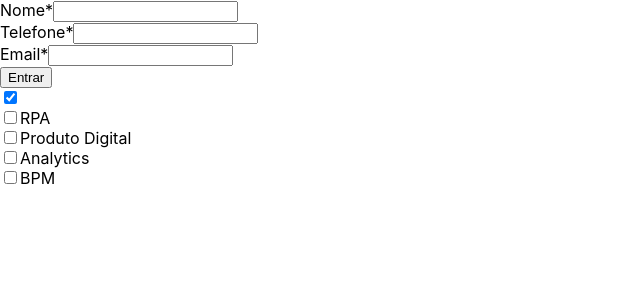
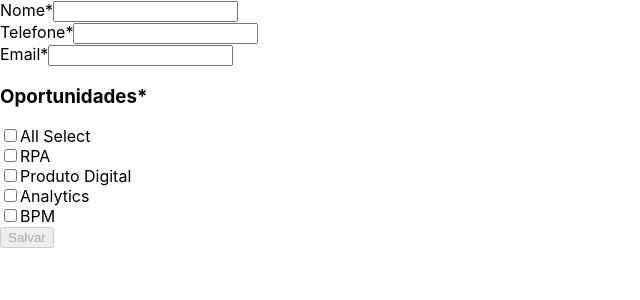
Before and after one commit to henriquejbraga/reactElo, a React (Create React App) app in the folder react-elogroup/: page /newlead in a window 1280 px wide. Shown: the top 300 px of the page, without its empty margins (0-640 px from the left). Built offline with nearby package versions, Linux system fonts and the light colour scheme.

Commit message:
newlead quase completo

```diff
--- a/react-elogroup/src/components/checkbox.js
+++ b/react-elogroup/src/components/checkbox.js
@@ -1,28 +1,60 @@
-import React, { useState } from "react";
+import React, { useEffect, useState } from "react";
 
+// https://www.youtube.com/watch?v=mGV9r0wgCrI
+
+const checkList = [{ name: "RPA" }, { name: "Produto Digital" }, { name: "Analytics" }, { name: "BPM" }];
 
 export default function Checkbox() {
-  const [checked, setChecked] = useState([]);
-  const checkList = ["RPA", "Produto Digital", "Analytics", "BPM"];
+
+  const [leads, setLeads] = useState([]);
+
+  useEffect(() => {
+    setLeads(checkList);
+  }, []);
+
+  const handleChange = (event) => {
+    const { name, checked } = event.target;
+    if (name === "allSelect") {
+      let tempLead = leads.map((lead) => {
+        return { ...lead, isChecked: checked };
+      });
+      setLeads(tempLead);
+    } else {
+      let tempLead = leads.map((lead) =>
+      lead.name === name ? { ...lead, isChecked: checked } : lead
+      );
+      setLeads(tempLead);
+    }
+  };
 
   return (
-    <div>
-      <label>
-        <input type="checkbox"
-          defaultChecked={checked}
-          onChange={() => setChecked(!checked)}
-        />
-
-        <div className="list-container">
-          {checkList.map((item, index) => (
-            <div key={index}>
-              <input value={item} type="checkbox" onChange={() => setChecked(!checked)} />
-              <span >{item}</span>
-            </div>
-          ))}
+    <div className="container my-4">
+      <form className="form w-100">
+        <h3>Oportunidades*</h3>
+        <div className="form-check">
+          <input
+            type="checkbox"
+            className="form-check-input"
+            name="allSelect"
+            checked={!leads.some((lead) => lead.isChecked !== true)}
+            onChange={handleChange}
+          />
+          <label className="form-check-label ms-2">All Select</label>
         </div>
-      </label>
+        {leads.map((lead, index) => (
+          <div className="form-check" key={index}>
+            <input
+              type="checkbox"
+              className="form-check-input"
+              name={lead.name}
+              checked={lead.isChecked || false}
+              onChange={handleChange}
+              required
+            />
+            <label className="form-check-label ms-2">{lead.name}</label>
+          </div>
+        ))}
+      </form>
     </div>
-
   );
 }
--- a/react-elogroup/src/pages/Login.js
+++ b/react-elogroup/src/pages/Login.js
@@ -63,7 +63,7 @@ class FormValidation extends React.Component {
   submit() {
 
     if (this.validate()) {
-      this.setState({redirect:true})
+      this.setState({ redirect: true })
       this.saveList();
       console.warn(this.state);
       this.setState(defaultState);
@@ -71,8 +71,8 @@ class FormValidation extends React.Component {
   }
 
   render() {
-    const { redirect } = this.state;
-    if (redirect) return <Redirect to="/newlead" />;
+    const { redirect, name, nameError, password, passwordError, cpassword, cpasswordError } = this.state;
+    if (redirect) return <Redirect to="/leadpanel" />;
     return (
       <div>
         <div className="row">
@@ -83,35 +83,35 @@ class FormValidation extends React.Component {
             <div className="form-row">
               <div className="form-group col-md-6">
                 <label>Nome*</label>
-                <input type="text" className="form-control" name="name" value={this.state.name} onChange={this.handleInputChange} required />
-                <span className="text-danger">{this.state.nameError}</span>
+                <input type="text" className="form-control" name="name" value={name} onChange={this.handleInputChange} required />
+                <span className="text-danger">{nameError}</span>
               </div>
             </div>
 
             <div className="form-row">
               <div className="form-group col-md-6">
                 <label>Password*</label>
-                <input type="password" className="form-control" name="password" value={this.state.password} onChange={this.handleInputChange} required />
-                <span className="text-danger">{this.state.passwordError}</span>
+                <input type="password" className="form-control" name="password" value={password} onChange={this.handleInputChange} required />
+                <span className="text-danger">{passwordError}</span>
               </div>
             </div>
 
             <div className="form-row">
               <div className="form-group col-md-6">
                 <label>Confirmação Password*</label>
-                <input type="password" className="form-control" name="cpassword" value={this.state.cpassword} onChange={this.handleInputChange} required />
-                <span className="text-danger">{this.state.cpasswordError}</span>
+                <input type="password" className="form-control" name="cpassword" value={cpassword} onChange={this.handleInputChange} required />
+                <span className="text-danger">{cpasswordError}</span>
               </div>
             </div>
 
             <div className="form-row">
               <div className="col-md-12 text-center">
-                <button type="button" className="btn btn-primary" onClick={() => this.submit()}>Registrar</button>
+                <button type="button" className="btn btn-primary" onClick={() => this.submit()} disabled={!name || !password || !cpassword}>Registrar</button>
+              </div>
             </div>
+
           </div>
-
         </div>
-      </div>
       </div >
     )
   }
--- a/react-elogroup/src/pages/NewLead.js
+++ b/react-elogroup/src/pages/NewLead.js
@@ -8,9 +8,10 @@ class NewLead extends React.Component {
 
     this.state = {
       username: '',
-      tel:'',
-      email:'',
+      tel: '',
+      email: '',
       redirect: false,
+      required: false,
     };
 
     this.handleChange = this.handleChange.bind(this);
@@ -21,26 +22,33 @@ class NewLead extends React.Component {
     this.setState({ [name]: value });
   }
 
+  saveList() {
+    localStorage.setItem('username', JSON.stringify(this.state.username))
+  }
+
   async handleClick(event) {
     event.preventDefault();
-    this.setState({ redirect: true});
+    this.setState({ redirect: true });
+    this.saveList();
+    alert("lead cadastrado com sucesso")
   }
 
   render() {
-    const { username, tel, email, redirect  } = this.state;
+    const { username, tel, email, redirect, required } = this.state;
 
     if (redirect) return <Redirect to="/leadpanel" />;
 
     return (
       <main data-testid="page-login">
+        <div >
           <div>
             <label>Nome*</label>
             <input
               type="text"
               data-testid="login-name-input"
               name="username"
-            value={ username }
-            onChange={ this.handleChange }
+              value={username}
+              onChange={this.handleChange}
             />
           </div>
 
@@ -50,8 +58,8 @@ class NewLead extends React.Component {
               type="text"
               data-testid="login-tel-input"
               name="tel"
-            value={ tel }
-            onChange={ this.handleChange }
+              value={tel}
+              onChange={this.handleChange}
             />
           </div>
 
@@ -61,24 +69,28 @@ class NewLead extends React.Component {
               type="mail"
               data-testid="login-email-input"
               name="email"
-            value={ email }
-            onChange={ this.handleChange }
+              value={email}
+              onChange={this.handleChange}
             />
+          </div>
+
+          <div>
+            <Checkbox />
           </div>
 
           <div>
             <button
               type="button"
               data-testid="login-submit-button"
-            onClick={ this.handleClick }
+              disabled={!email || !username || !tel}
+              onClick={this.handleClick}
+
             >
-            Entrar
+              Salvar
             </button>
           </div>
-        <div>
-          <Checkbox />
         </div>
-      </main>
+      </main >
     );
   }
 }
```
Also changed, not shown: react-elogroup/src/pages/LeadPanel.js (added). Lines whose indentation alone changed are shown as unchanged.
